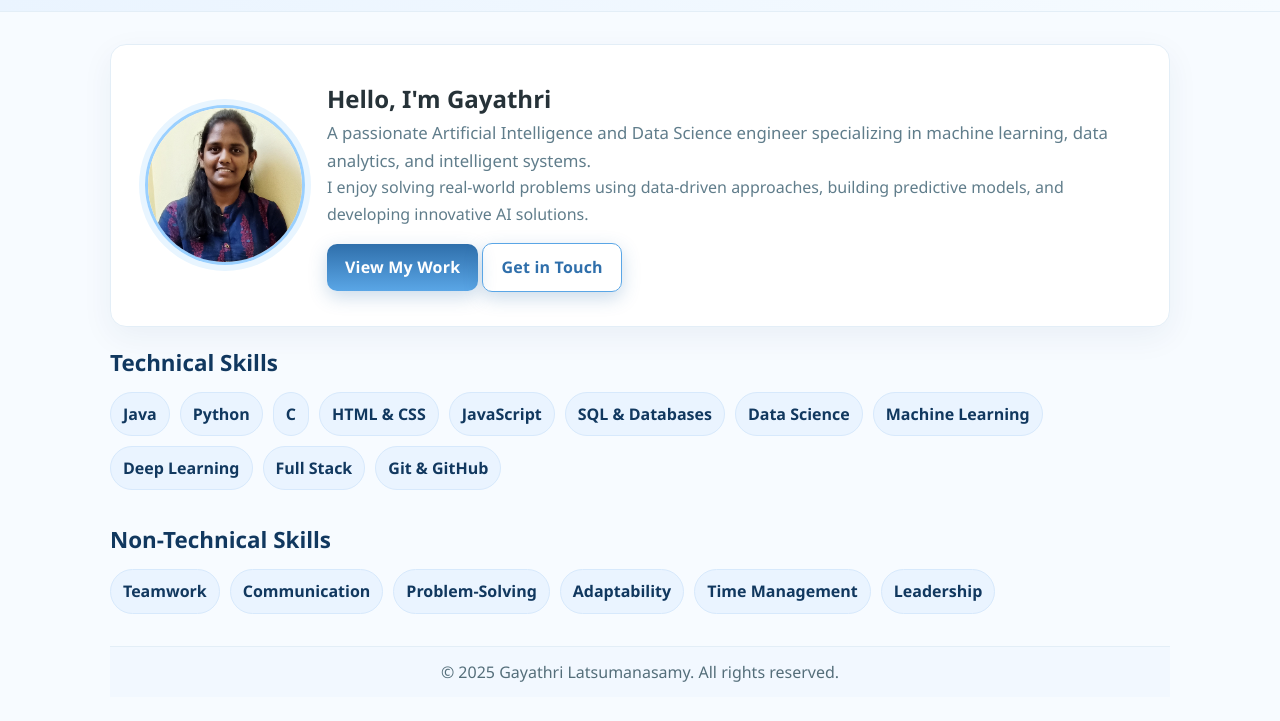
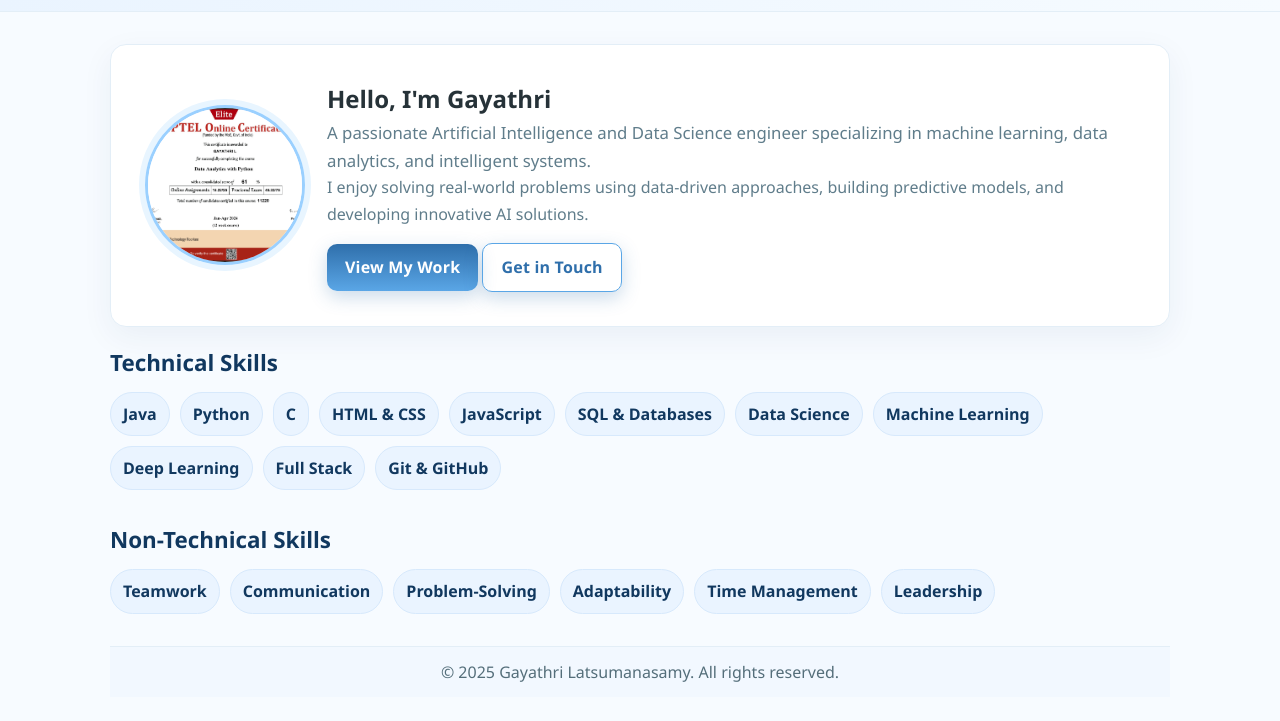
Before and after one commit to GayathriLatsumanasamy28/Gayathri_L_23ad018, a plain HTML site: page index.html in a window 1280 px wide. Shown: the part 43-764 px from the top of the page. Drawn offline with Linux system fonts and the light colour scheme.

Commit message:
Update index.html

```diff
--- a/index.html
+++ b/index.html
@@ -42,7 +42,7 @@
   <!-- ====== Hero Section ====== -->
   <div class="container">
     <section class="hero">
-      <img src="Gaya.jpg" alt="Profile Picture">
+        <img src="Nptel.png" alt="NPTEL Certificate">
       <div>
         <h1>Hello, I'm Gayathri</h1>
         <p class="lead">A passionate Artificial Intelligence and Data Science engineer specializing in machine learning, data analytics, and intelligent systems.</p>
```
